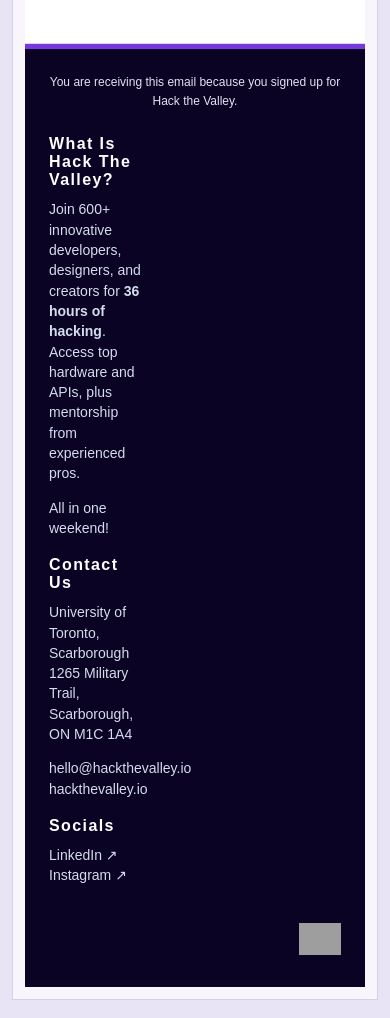
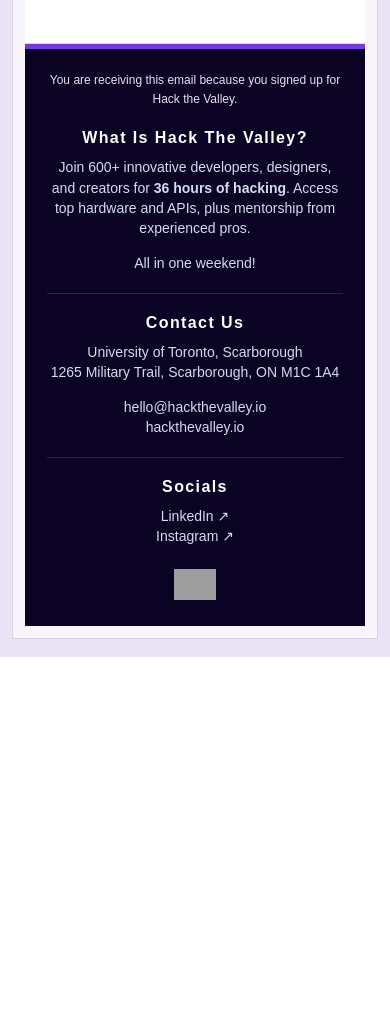
Before and after one commit to hackthevalley/hack-the-back, a Python web app: template templates/rsvp.html in a window 390 px wide. Shown: the part 1567-2585 px from the top of the page. After the commit the page ends 2224 px from the top, so only its background shows below. Run offline with Jinja, Linux system fonts and the light colour scheme; the template is opened without the code that fills it, so the values that code supplies are empty; grey boxes are pictures that could not be loaded.

Commit message:
Update footer for mobile for emails

```diff
--- a/templates/rsvp.html
+++ b/templates/rsvp.html
@@ -278,19 +278,46 @@
         }
 
         .footer-top {
-          padding: 24px 24px 0 !important;
+          padding: 22px 22px 0 !important;
         }
 
         .footer-main {
-          padding: 24px 24px 28px !important;
+          padding: 20px 22px 22px !important;
+        }
+
+        .footer-subgrid {
+          table-layout: auto !important;
         }
 
         .footer-stack {
           display: block !important;
           width: 100% !important;
           max-width: 100% !important;
+          box-sizing: border-box !important;
           padding-right: 0 !important;
-          padding-bottom: 18px !important;
+          padding-bottom: 20px !important;
+          text-align: center !important;
+        }
+
+        .footer-stack + .footer-stack {
+          padding-top: 20px !important;
+          border-top: 1px solid #2b2447 !important;
+        }
+
+        .footer-social-links a {
+          margin: 0 8px !important;
+        }
+
+        .footer-brand {
+          display: block !important;
+          width: 100% !important;
+          padding-top: 2px !important;
+          text-align: center !important;
+        }
+
+        .footer-logo {
+          margin-right: auto !important;
+          margin-left: auto !important;
         }
       }
     </style>
@@ -444,14 +471,14 @@
                             <p class="footer-heading" style="margin: 0 0 10px; font-size: 16px; font-weight: bold; text-transform: capitalize; color: #ffffff">
                               Socials
                             </p>
-                            <p class="footer-link" style="margin: 0; font-size: 14px; line-height: 1.45; color: #d5dced">
+                            <p class="footer-link footer-social-links" style="margin: 0; font-size: 14px; line-height: 1.45; color: #d5dced">
                               <a href="https://www.linkedin.com/company/hack-the-valley" target="_blank" rel="noopener noreferrer" style="display: inline-block; font-size: 14px; line-height: 1.45; color: #d5dced; text-decoration: none">LinkedIn ↗</a><br />
                               <a href="https://instagram.com/hackthevalley" target="_blank" rel="noopener noreferrer" style="display: inline-block; font-size: 14px; line-height: 1.45; color: #d5dced; text-decoration: none">Instagram ↗</a>
                             </p>
                           </td>
                         </tr>
                         <tr>
-                          <td colspan="3" align="right" valign="bottom" style="padding-top: 20px; text-align: right">
+                          <td class="footer-brand" colspan="3" align="right" valign="bottom" style="padding-top: 20px; text-align: right">
                             <a href="https://hackthevalley.io" target="_blank" rel="noopener noreferrer" style="display: inline-block">
                               <img src="https://raw.githubusercontent.com/hackthevalley/internal-resources/main/functions/static/htvlogo.png" alt="Hack the Valley" width="42" class="footer-logo" style="display: block; width: 42px; height: auto; border: 0; margin-left: auto" />
                             </a>
```
Also changed, not shown: templates/activation.html (+32 -5 lines), templates/confirmation.html (+32 -5 lines), templates/password_reset.html (+32 -5 lines).
